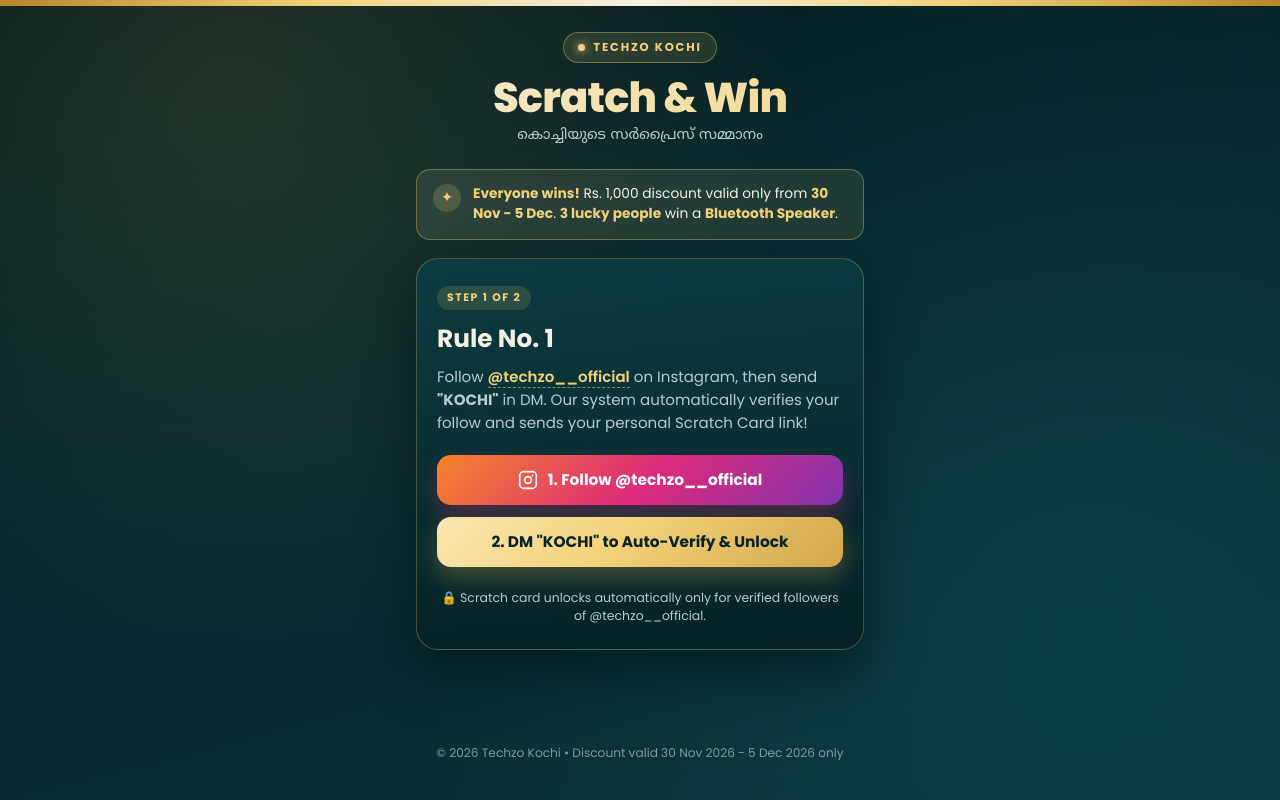
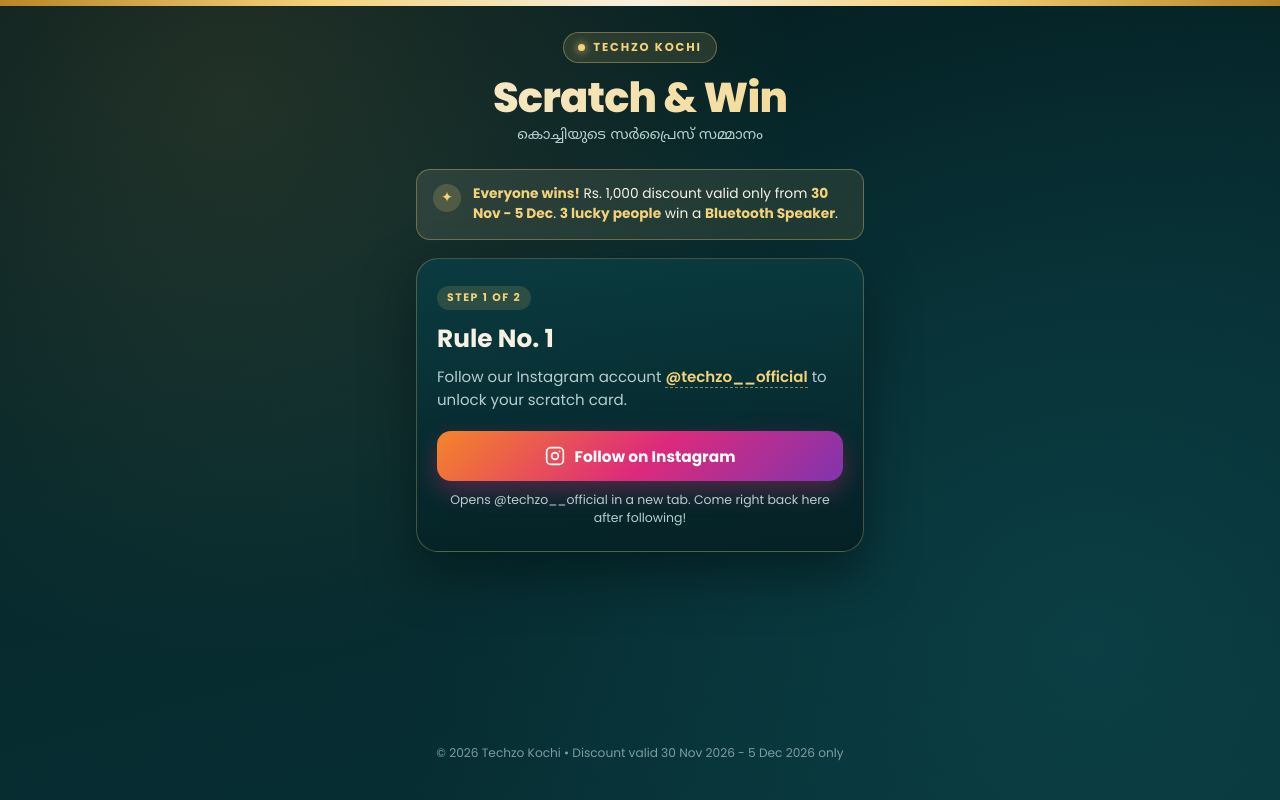
Before and after one commit to cloutechsmedia/QR, a PHP site: page /index.php in a window 1280 px wide. Run offline with PHP 8.4, Linux system fonts and the light colour scheme; data comes from the database, SQL or seed files in the repository; some libraries are stand-ins or nearby versions.

Commit message:
Default require_ig_token to 0 for unlimited direct Follow + 10s timer flow

```diff
--- a/includes/settings.php
+++ b/includes/settings.php
@@ -30,7 +30,7 @@ function get_default_settings(): array
         'scratch_foil_secondary'=> '#f5d782',
         'scratch_card_bg'       => '#0a3d42',
         'entry_counter'         => '0',
-        'require_ig_token'      => '1',
+        'require_ig_token'      => '0',
         'ig_dm_keyword'         => 'KOCHI',
         'ig_webhook_secret'     => 'tz_kochi_change_this_secret_98765',
     ];
--- a/sql/schema.sql
+++ b/sql/schema.sql
@@ -126,7 +126,7 @@ INSERT INTO `settings` (`setting_key`, `setting_value`) VALUES
 ('scratch_foil_secondary', '#f5d782'),
 ('scratch_card_bg', '#0a3d42'),
 ('entry_counter', '0'),
-('require_ig_token', '1'),
+('require_ig_token', '0'),
 ('ig_dm_keyword', 'KOCHI'),
 ('ig_webhook_secret', 'tz_kochi_change_this_secret_98765')
 ON DUPLICATE KEY UPDATE `setting_key` = VALUES(`setting_key`);
```
